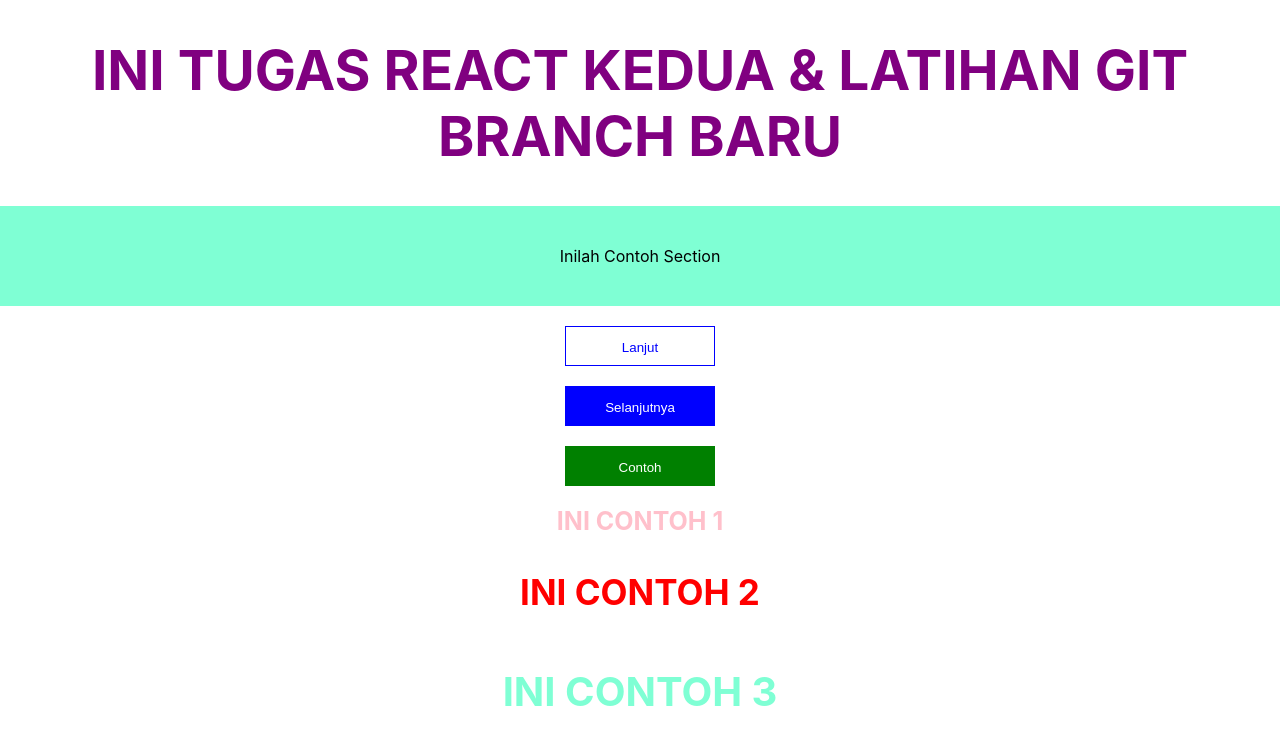
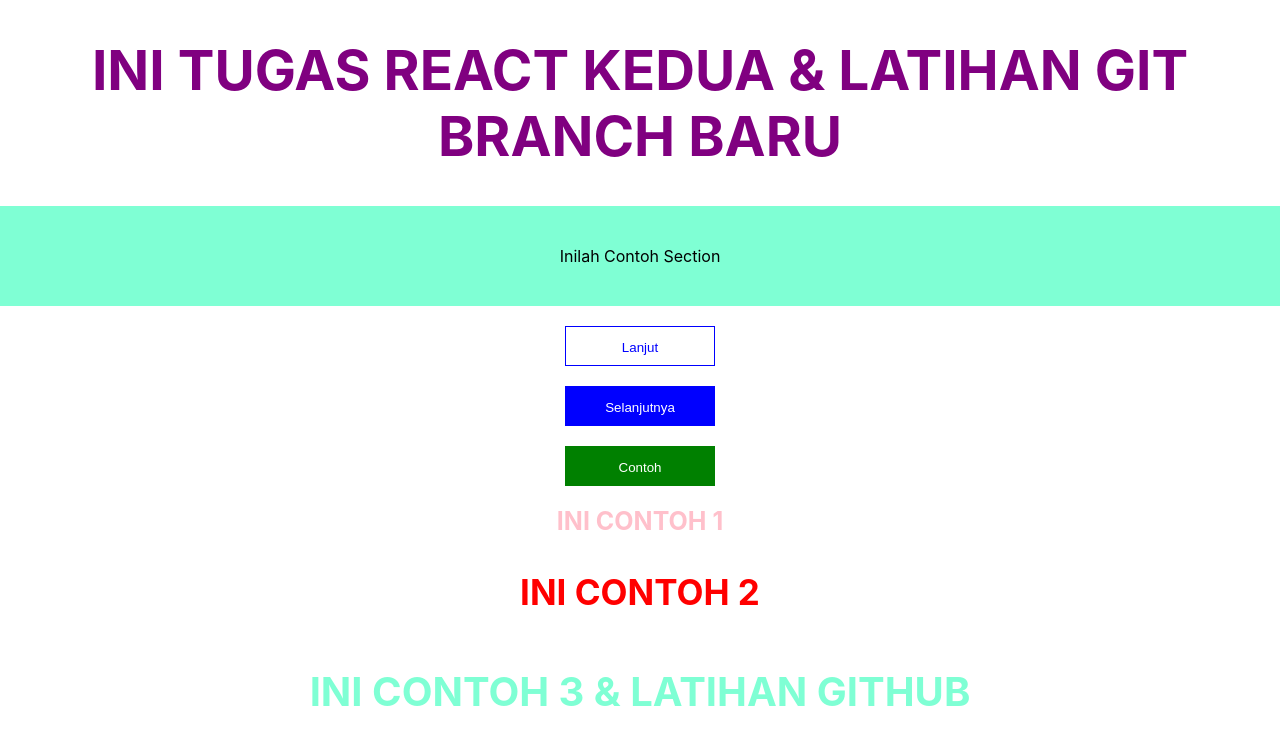
Before and after one commit to rafivino/Tugas_pertama_react-styled-components, a React (Create React App) app: page / in a window 1280 px wide. Shown: the top 744 px of the page. Built offline with nearby package versions, Linux system fonts and the light colour scheme.

Commit message:
Perbaikan typo pada master

```diff
--- a/src/App.js
+++ b/src/App.js
@@ -84,7 +84,7 @@ function App() {
   <TombolExtending kedua>Contoh</TombolExtending>
   <ContohSatuH>INI CONTOH 1</ContohSatuH>
   <ContohDuaH>INI CONTOH 2</ContohDuaH>
-  <ContohTigaH>INI CONTOH 3</ContohTigaH>
+  <ContohTigaH>INI CONTOH 3 & LATIHAN GITHUB</ContohTigaH>
 
   </>
   );
```
